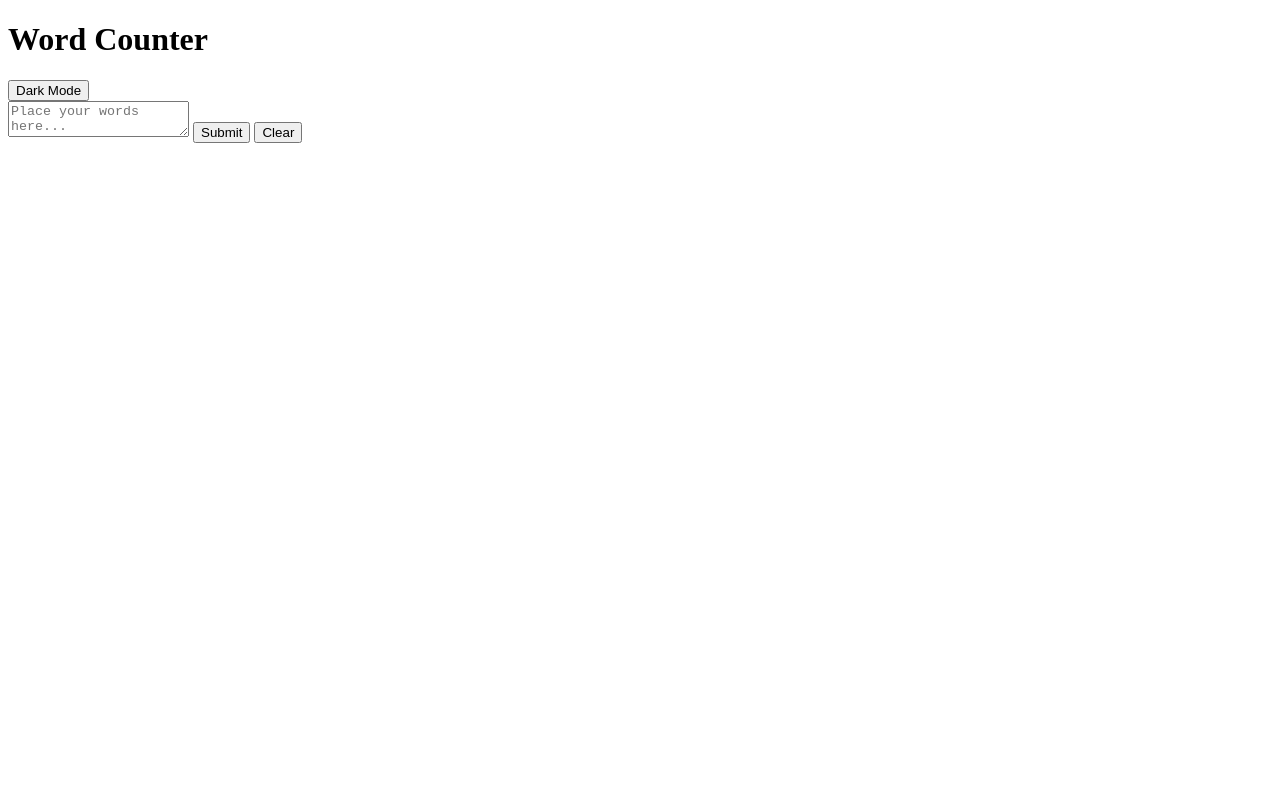
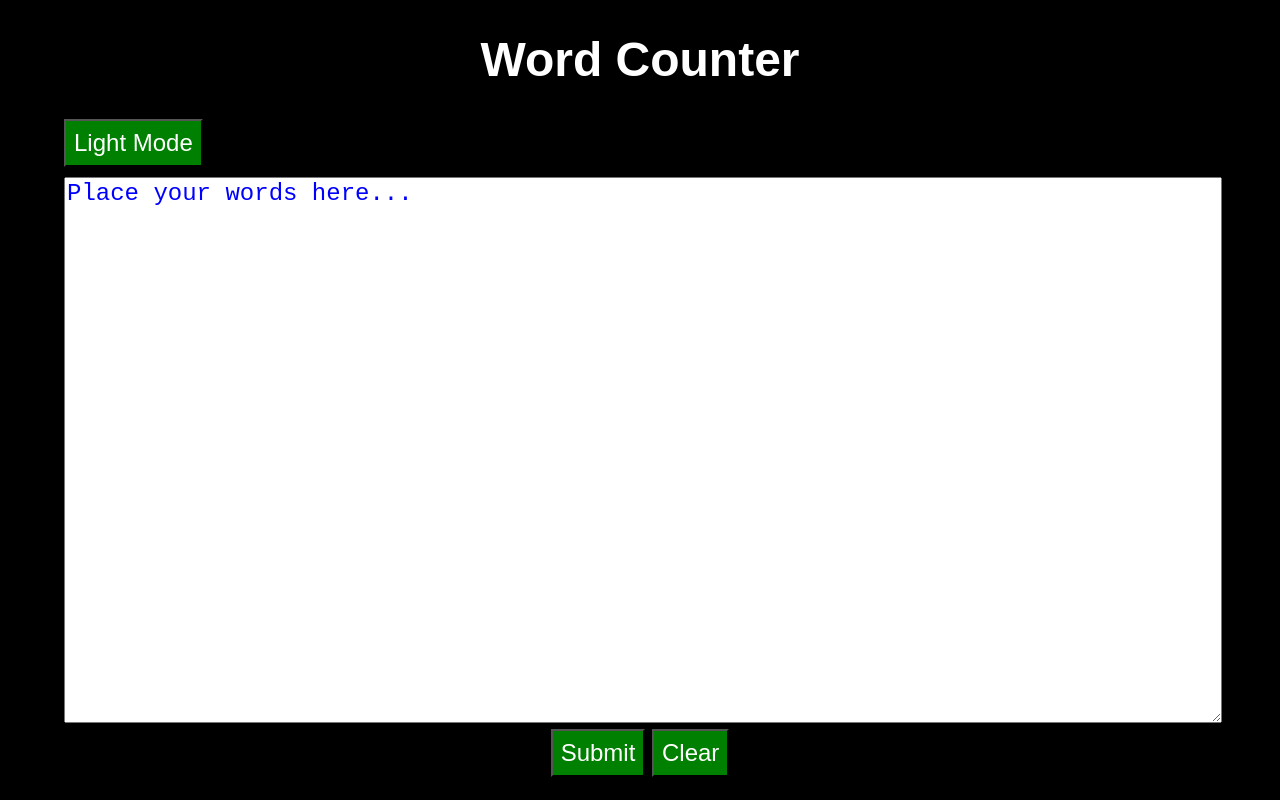
Before and after one commit to Massacre-Saint/LAB-word-counter, a plain HTML site: page index.html in a window 1280 px wide. Both pictures are taken after a click on the button "Dark Mode". Drawn offline with Linux system fonts and the light colour scheme.

Commit message:
Added functionality and styling

```diff
--- a/index.html
+++ b/index.html
@@ -12,7 +12,7 @@
   <button id="bg-switch">Dark Mode</button>
   <div id="error" class="error"></div>
   <form>
-    <textarea placeholder="Place your words here..."></textarea>
+    <textarea rows="20" placeholder="Place your words here..."></textarea>
     <button type="submit">Submit</button>
     <button type="reset">Clear</button>
   </form>
--- a/main.css
+++ b/main.css
@@ -0,0 +1,52 @@
+body {
+  width: 90%;
+  margin: auto;
+  text-align: center;
+  font-family: Arial, Helvetica, sans-serif;
+  font-size: 1.5rem;
+}
+textarea {
+  width: 100%;
+  font-size: 1.5rem;
+
+}
+::placeholder {
+  color: blue;
+}
+/* WebKit, Edge */
+::-webkit-input-placeholder {
+  color: blue;
+}
+/* Firefox 4-18 */
+:-moz-placeholder {
+  color: blue;
+  opacity: 1;
+}
+/* Firefox 19+ */
+::-moz-placeholder {
+  color: blue;
+  opacity: 1;
+}
+/* IE 10-11 */
+:-ms-input-placeholder {
+  color: blue;
+}
+/* Edge */
+::-ms-input-placeholder {
+  color: blue;
+}
+
+button {
+  background-color: green;
+  color: white;
+  padding: .5rem;
+  font-size: 1.5rem;
+}
+button[id=bg-switch] {
+  display: inline;
+  float: left;
+  margin-bottom: 10px;
+}
+#word-count {
+  display: flex;
+}
--- a/main.js
+++ b/main.js
@@ -1,3 +1,4 @@
+
 // YOU WILL MODIFY THIS FUNCTION TO GET THE PROGRAM TO WORK
 const wordCounter = (value) => {
   // Type into the input and press submit, you will see the value you entered in your console
@@ -5,7 +6,7 @@ const wordCounter = (value) => {
 
   if (value) {
     // COMPLETE THE LOGIC
-    wordCount.innerHTML = `Word Count: ${value.split().length}`;
+    wordCount.innerHTML =`Word Count: ${value.split(" ").length}`;
   } else {
     // if the value is empty, set the error message value to "Please input text"
     error.innerHTML = "Please input text"; // UPDATE THIS
@@ -15,7 +16,16 @@ const wordCounter = (value) => {
 // OPTIONAL CHALLENGE
 const toggleMode = (btnText) => {
   // complete the function
-}
+  if (btnText.includes ("Dark Mode")) {
+    toggleButton.innerHTML = "Light Mode"
+    document.body.style.background = "black"
+    document.body.style.color = "white"
+  } else {
+    toggleButton.innerHTML = "Dark Mode"
+    document.body.style.background = "white"
+    document.body.style.color = "black"
+  }
+  };
 
 // ************************************************ //
 // **** DO NOT MODIFY THE CODE BELOW THIS LINE **** //
```
